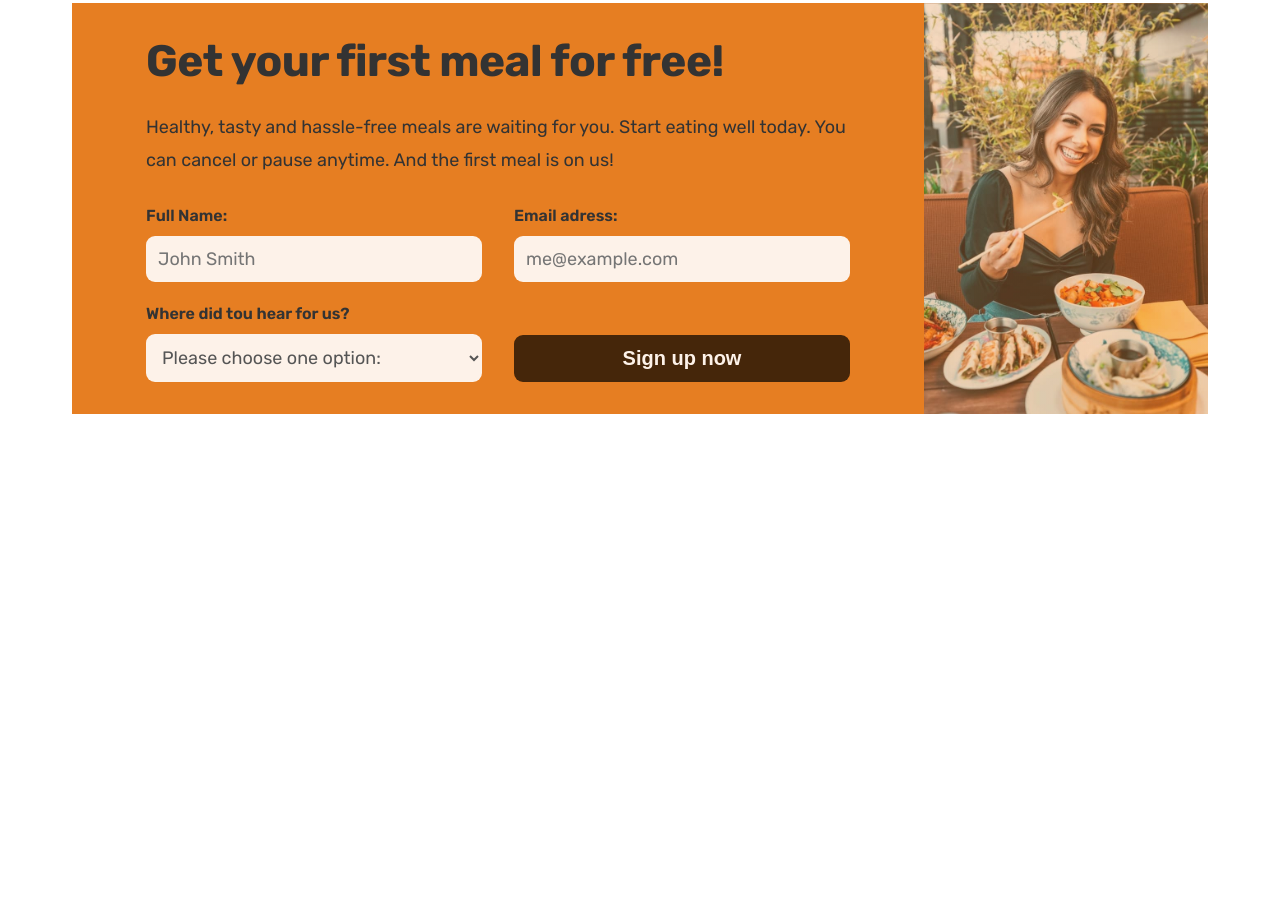
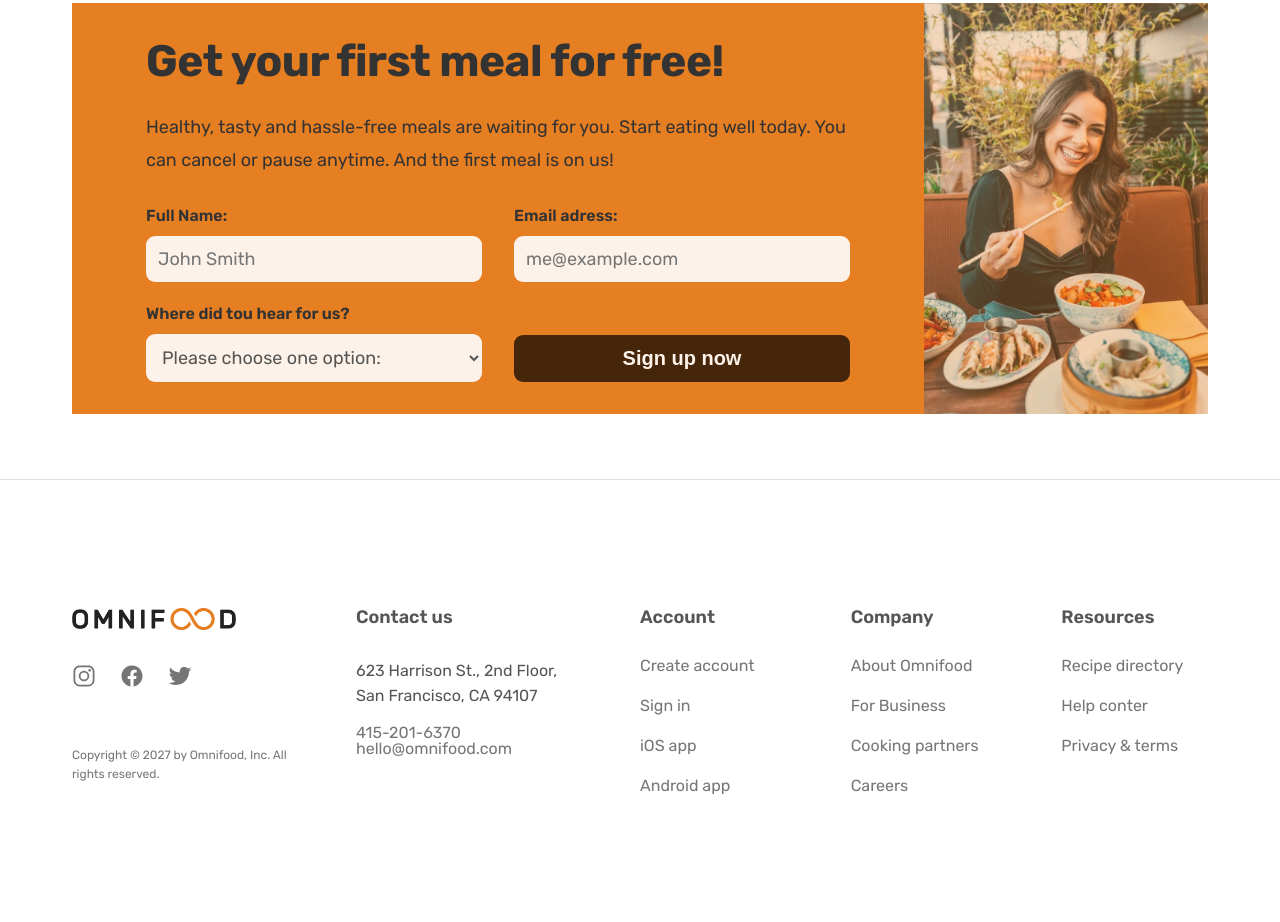
Before and after one commit to bblazevska/omniFood-v2, a plain HTML site: page index.html in a window 1280 px wide. Shown: the part 6628-7550 px from the top of the page. Before the commit the page ends 7107 px from the top, so only its background shows below. Drawn offline with nearby package versions, Linux system fonts and the light colour scheme.

Commit message:
footer done

```diff
--- a/css/style.css
+++ b/css/style.css
@@ -81,6 +81,9 @@ body {
   max-width: 120rem;
   padding: 0 3.2rem;
   margin: 0 auto;
+}
+.logo {
+  height: 2.2rem;
 }
 .grid {
   display: grid;
@@ -205,9 +208,7 @@ strong{
   height: 9.6rem;
   background-color: #fdf2e9;
 }
-.logo {
-  height: 2.2rem;
-}
+
 .nav {
   list-style: none;
   display: flex;
@@ -716,3 +717,65 @@ strong{
   width: 100%;
   /* height: 100%; */
 }
+
+/*--------------------------------
+------- FOOTER -------------*/
+footer{
+  border-top: 1px solid #ddd;
+  padding: 12.8rem 0;
+}
+.footer-container{
+  grid-template-columns: 1.5fr 1.5fr 1fr 1fr 1fr;
+
+}
+.footer-logo{
+  display: block;
+  margin-bottom: 3.2rem;
+}
+.socials{
+  margin-bottom: 5.6rem;
+}
+.social-links{
+  list-style: none;
+  display: flex;
+  gap: 2.4rem;
+}
+.social-link, .copyright{
+  color: #767676;
+
+}
+.socials-icon{
+  width: 2.4rem;
+  height: 2.4rem;
+}
+.copyright{
+  font-size: 1.2rem;
+  line-height: 1.6;
+}
+
+.footer-heading{
+  font-size: 1.8rem;
+  font-weight: 600;
+  margin-bottom: 3.2rem;
+}
+
+.adress{
+  font-size: 1.6rem;
+  margin-bottom: 1.6rem;
+  line-height: 1.6;
+}
+
+.footer-link:link,
+.footer-link:visited{
+  text-decoration: none;
+  font-size: 1.6rem;
+  color: #767676;
+  transition: all 0.3s;
+}
+
+.footer-nav{
+  list-style: none;
+  display: flex;
+  flex-direction: column;
+  gap: 2.4rem;
+}
--- a/index.html
+++ b/index.html
@@ -481,8 +481,98 @@
             </div>
          </div>
       </section>
+   </main>
 
-   </main>
+   <footer>
+      <div class="container">
+         <div class="footer-container grid">
+            <div class="footer-column">
+               <a href="#" class="footer-logo">
+                  <img src="/img/omnifood-logo.png" alt="onmifood logo" class="logo">
+               </a>
+               <div class="socials">
+                  <ul class="social-links">
+                     <li>
+                        <a href="#" class="social-link">
+                           <ion-icon class="socials-icon" name="logo-instagram"></ion-icon>
+                        </a>
+                     </li>
+                     <li>
+                        <a href="#" class="social-link">
+                           <ion-icon class="socials-icon" name="logo-facebook"></ion-icon>
+                        </a>
+                     </li>
+                     <li>
+                        <a href="#" class="social-link" >
+                           <ion-icon class="socials-icon" name="logo-twitter"></ion-icon>
+                        </a>
+                     </li>
+                  </ul>
+               </div>
+               <p class="copyright">Copyright &copy; 2027 by Omnifood, Inc. All rights reserved.</p>
+            </div>
+            <div class="footer-column">
+               <p class="footer-heading">Contact us</p>
+               <adress class="contact">
+                  <p class="adress">623 Harrison St., 2nd Floor, San Francisco, CA 94107</p>
+                  <p>
+                     <a href="tel:415-201-6370" class="footer-link">415-201-6370</a>
+
+                     <a href="mailto:hello@omnifood.com" class="footer-link">hello@omnifood.com</a>
+                  </p>
+               </adress>
+            </div>
+            <div class="footer-column">
+               <p class="footer-heading">Account</p>
+               <ul class="footer-nav">
+                  <li>
+                     <a href="#" class="footer-link">Create account</a>
+                  </li>
+                  <li>
+                     <a href="#" class="footer-link">Sign in</a>
+                  </li>
+                  <li>
+                     <a href="#" class="footer-link">iOS app</a>
+                  </li>
+                  <li>
+                     <a href="#" class="footer-link">Android app</a>
+                  </li>
+               </ul>
+            </div>
+            <div class="footer-column">
+               <p class="footer-heading">Company</p>
+               <ul class="footer-nav">
+                  <li>
+                     <a href="#" class="footer-link">About Omnifood</a>
+                  </li>
+                  <li>
+                     <a href="#" class="footer-link">For Business</a>
+                  </li>
+                  <li>
+                     <a href="#" class="footer-link">Cooking partners</a>
+                  </li>
+                  <li>
+                     <a href="#" class="footer-link">Careers</a>
+                  </li>
+               </ul>
+            </div>
+            <div class="footer-column">
+               <p class="footer-heading">Resources</p>
+               <ul class="footer-nav">
+                  <li>
+                     <a href="#" class="footer-link">Recipe directory</a>
+                  </li>
+                  <li>
+                     <a href="#" class="footer-link">Help conter</a>
+                  </li>
+                  <li>
+                     <a href="#" class="footer-link">Privacy & terms</a>
+                  </li>
+               </ul>
+            </div>
+         </div>
+      </div>
+   </footer>
 
 
    <script type="module" src="https://unpkg.com/ionicons@5.5.2/dist/ionicons/ionicons.esm.js"></script>
```
